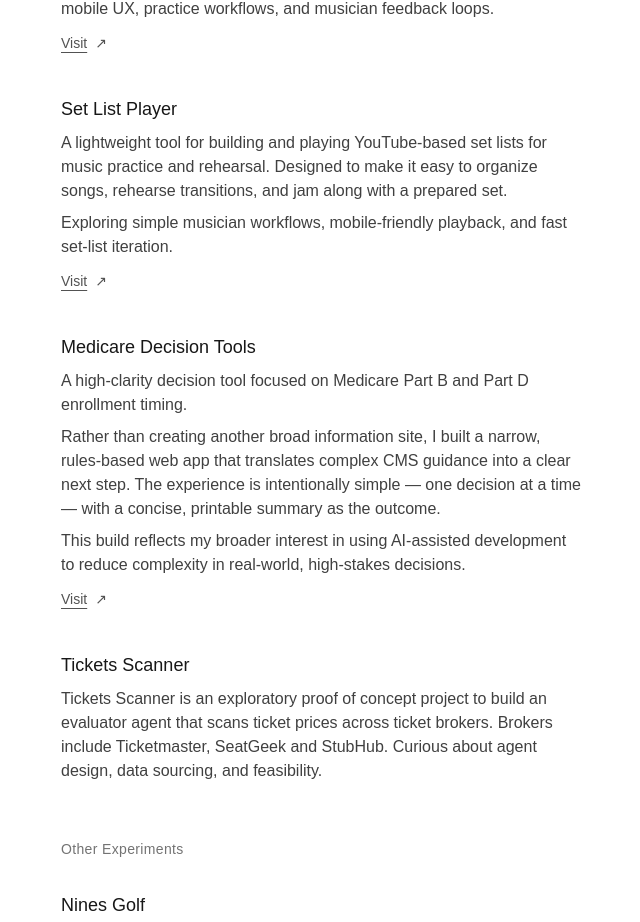
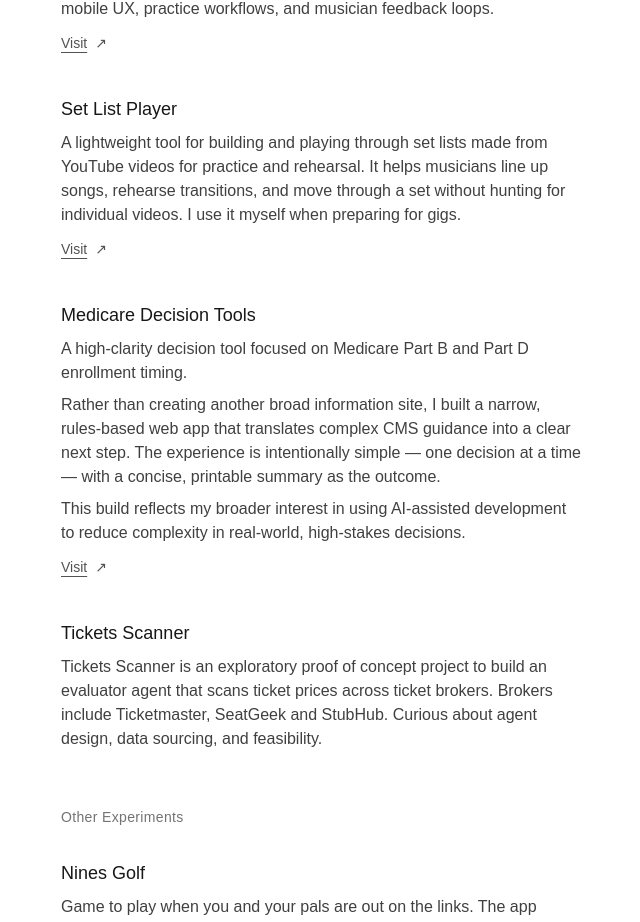
Before and after one commit to edtremsaga/vibey-pers-profile, a Next.js app: page / in a window 1280 px wide. Shown: the part 892-1814 px from the top of the page, without its empty margins (419-1059 px from the left). Built offline with nearby package versions, Linux system fonts and the light colour scheme.

Commit message:
Update Set List Player profile copy

```diff
--- a/src/app/page.tsx
+++ b/src/app/page.tsx
@@ -109,10 +109,7 @@
                 <li>
                   <h3 className="text-lg font-medium">Set List Player</h3>
                   <p className="mt-2 text-neutral-700">
-                    A lightweight tool for building and playing YouTube-based set lists for music practice and rehearsal. Designed to make it easy to organize songs, rehearse transitions, and jam along with a prepared set.
-                  </p>
-                  <p className="mt-2 text-neutral-700">
-                    Exploring simple musician workflows, mobile-friendly playback, and fast set-list iteration.
+                    A lightweight tool for building and playing through set lists made from YouTube videos for practice and rehearsal. It helps musicians line up songs, rehearse transitions, and move through a set without hunting for individual videos. I use it myself when preparing for gigs.
                   </p>
                   <a
                     href="https://vibey-set-list-player.vercel.app/"
```
